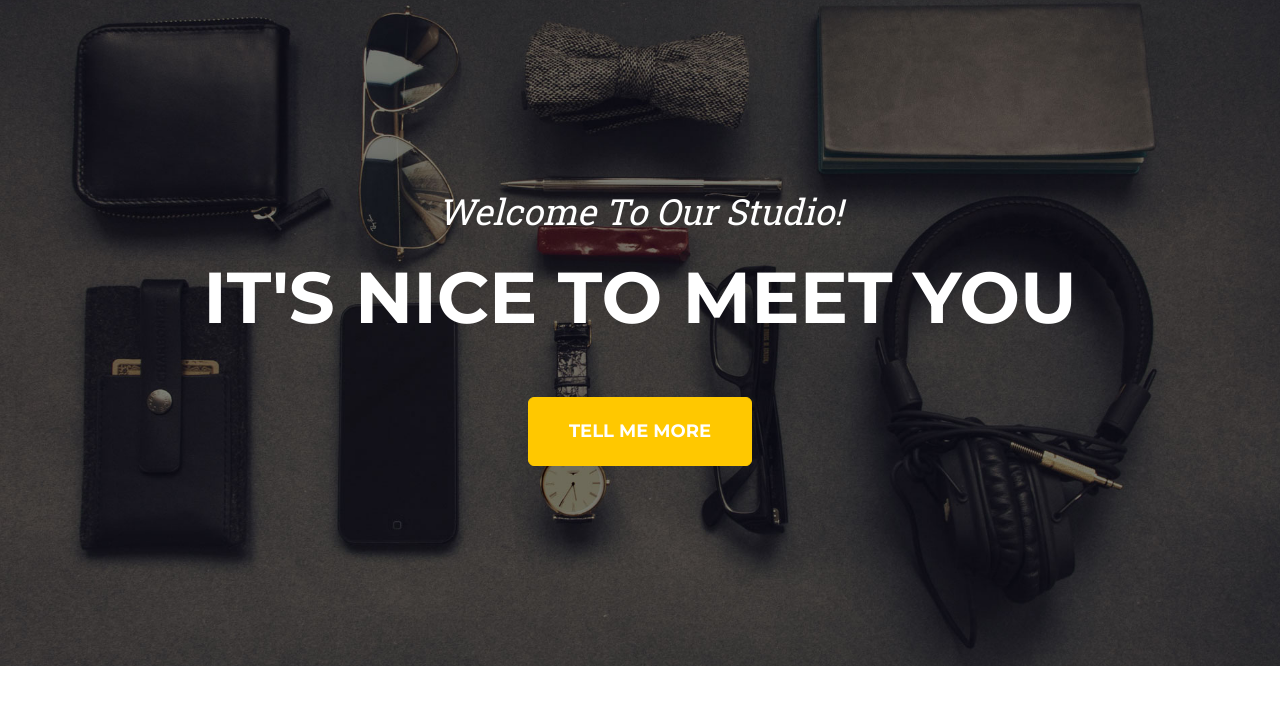
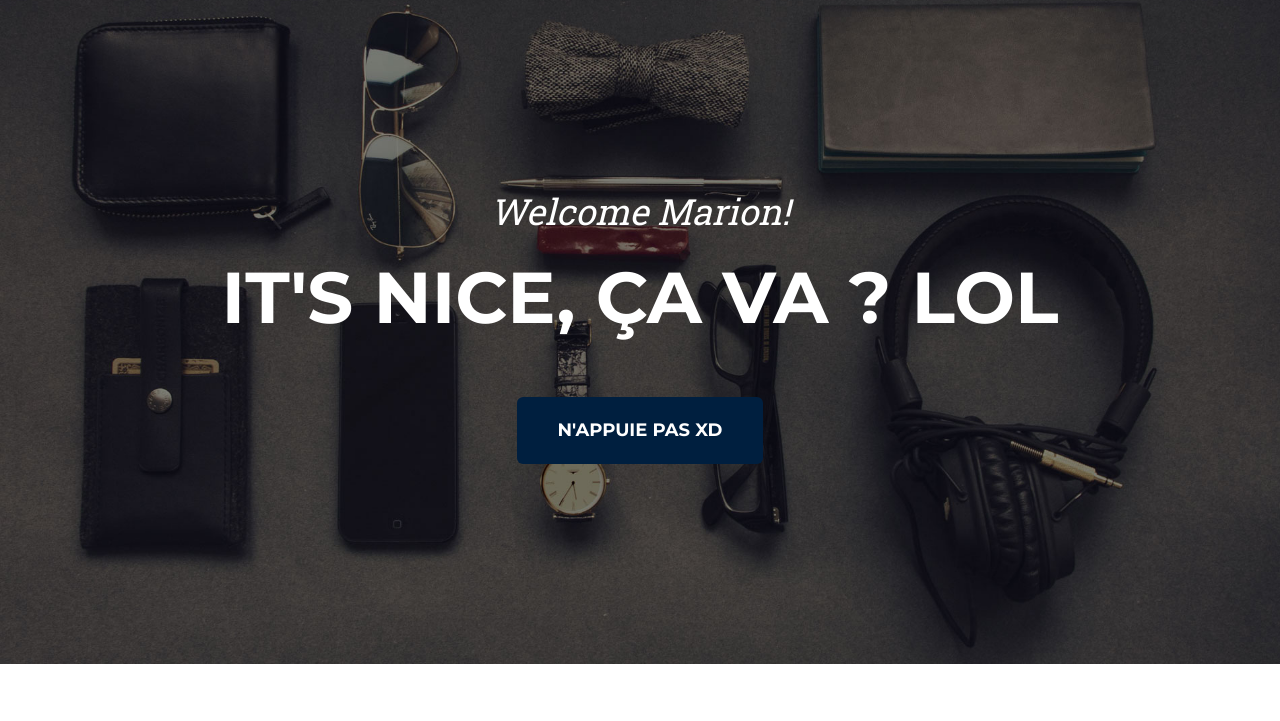
Before and after one commit to Projects-Ark/-, a plain HTML site: page index.html in a window 1280 px wide. Shown: the part 79-800 px from the top of the page. Drawn offline with nearby package versions, Linux system fonts and the light colour scheme.

Commit message:
Version 2.0

```diff
--- a/index.html
+++ b/index.html
@@ -39,9 +39,9 @@
         <!-- Masthead-->
         <header class="masthead">
             <div class="container">
-                <div class="masthead-subheading">Welcome To Our Studio!</div>
-                <div class="masthead-heading text-uppercase">It's Nice To Meet You</div>
-                <a class="btn btn-primary btn-xl text-uppercase" href="#services">Tell Me More</a>
+                <div class="masthead-subheading">Welcome Marion!</div>
+                <div class="masthead-heading text-uppercase">It's Nice, ça va ? lol </div>
+                <a class="btn btn-primary btn-xl text-uppercase" href="#services" style="background-color: #001f3f; border: none; color: white;">N'appuie pas xD</a>
             </div>
         </header>
         <!-- Services-->
```
